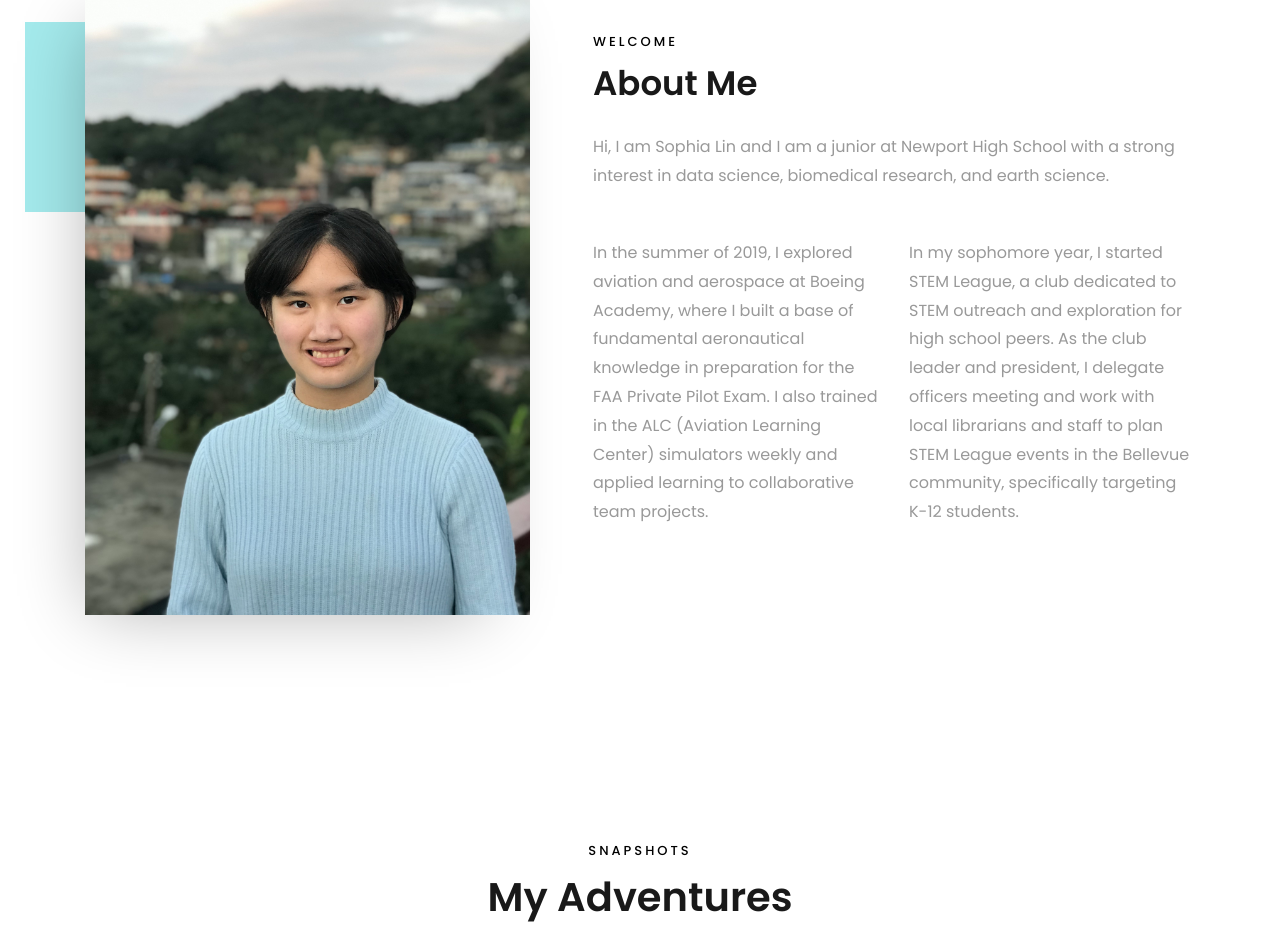
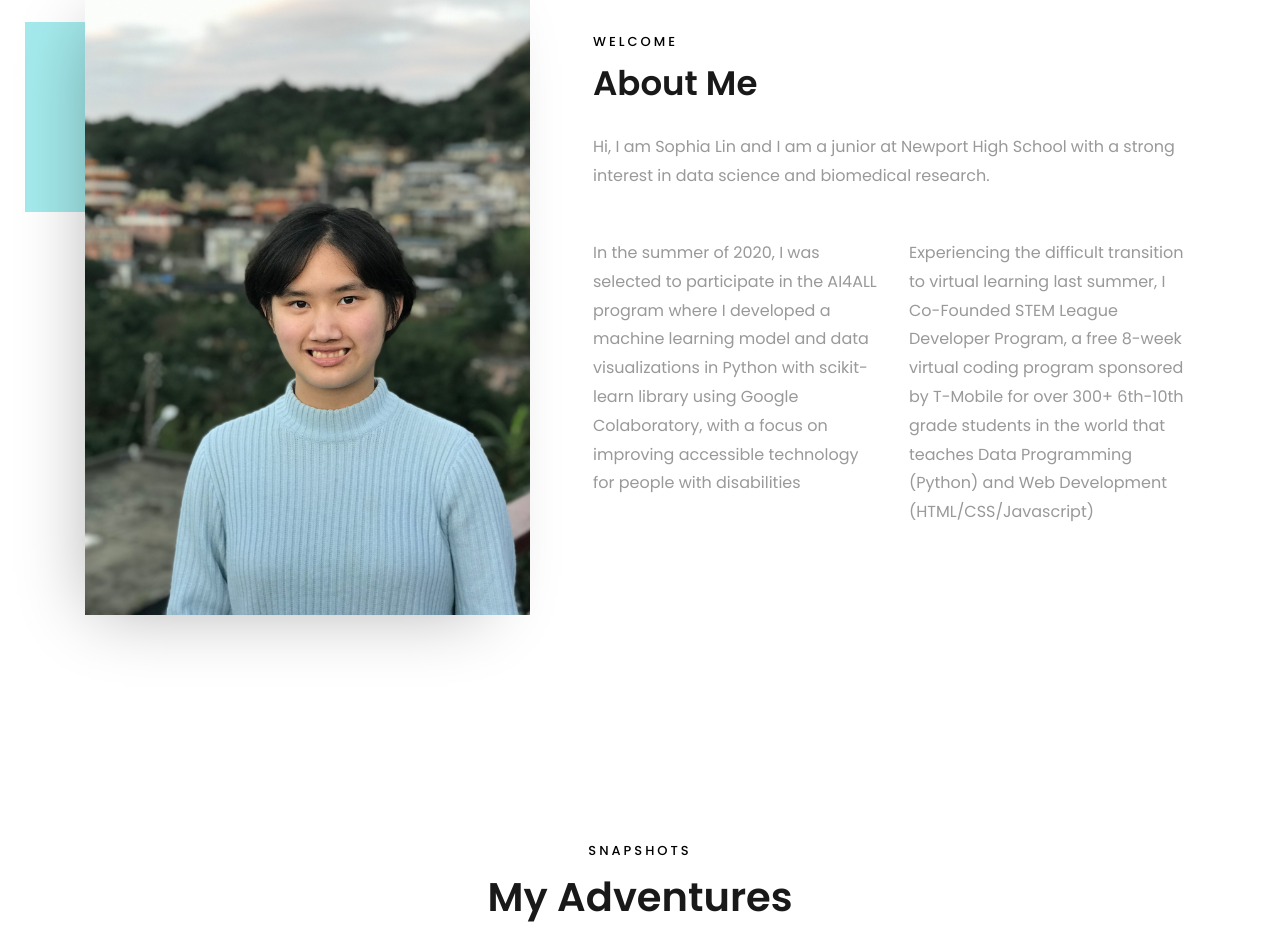
Before and after one commit to sophialin7/website, a plain HTML site: page index.html in a window 1280 px wide. Shown: the part 880-1810 px from the top of the page. Drawn offline with Linux system fonts and the light colour scheme; files whose address does not match are found by name.

Commit message:
Update index.html

```diff
--- a/index.html
+++ b/index.html
@@ -75,7 +75,7 @@
 		          <div class="col-md-12 heading-section ftco-animate">
 		          	<span class="subheading">Welcome</span>
 		            <h2 class="mb-4" style="font-size: 34px; text-transform: capitalize;">About Me</h2>
-		            <p>Hi, I am Sophia Lin and I am a junior at Newport High School with a strong interest in data science, biomedical research, and earth science.
+		            <p>Hi, I am Sophia Lin and I am a junior at Newport High School with a strong interest in data science and biomedical research.
 
 					</p>
 		          </div>
@@ -85,10 +85,8 @@
 		        		<div class="media block-6 services d-block ftco-animate">
 		              <div class="media-body">
 		                <h3 class="heading mb-3"></h3>
-		                <p>In the summer of 2019, I explored aviation and aerospace at Boeing Academy, where I built
-							a base of fundamental aeronautical knowledge in preparation for the FAA Private
-							Pilot Exam. I also trained in the ALC (Aviation Learning Center) simulators weekly and
-							applied learning to collaborative team projects.</p>
+		                <p>In the summer of 2020, I was selected to participate in the AI4ALL program where I developed a machine learning model and data visualizations in Python with scikit-learn library
+					using Google Colaboratory, with a focus on improving accessible technology for people with disabilities</p>
 		              </div>
 		            </div>
 		        	</div>
@@ -96,10 +94,7 @@
 		        		<div class="media block-6 services d-block ftco-animate">
 		              <div class="media-body">
 		                <h3 class="heading mb-3"></h3>
-		                <p>In my sophomore year, I started STEM League, a club dedicated to STEM outreach and exploration
-							for high school peers. As the club leader and president, I delegate officers meeting and work
-							with local librarians and staff to plan STEM League events in the Bellevue community, specifically
-							targeting K-12 students.</p>
+		                <p>Experiencing the difficult transition to virtual learning last summer, I Co-Founded STEM League Developer Program, a free 8-week virtual coding program sponsored by T-Mobile for over 300+ 6th-10th grade students in the world that teaches Data Programming (Python) and Web Development (HTML/CSS/Javascript)</p>
 		              </div>
 		            </div>
 		        	</div>
```
